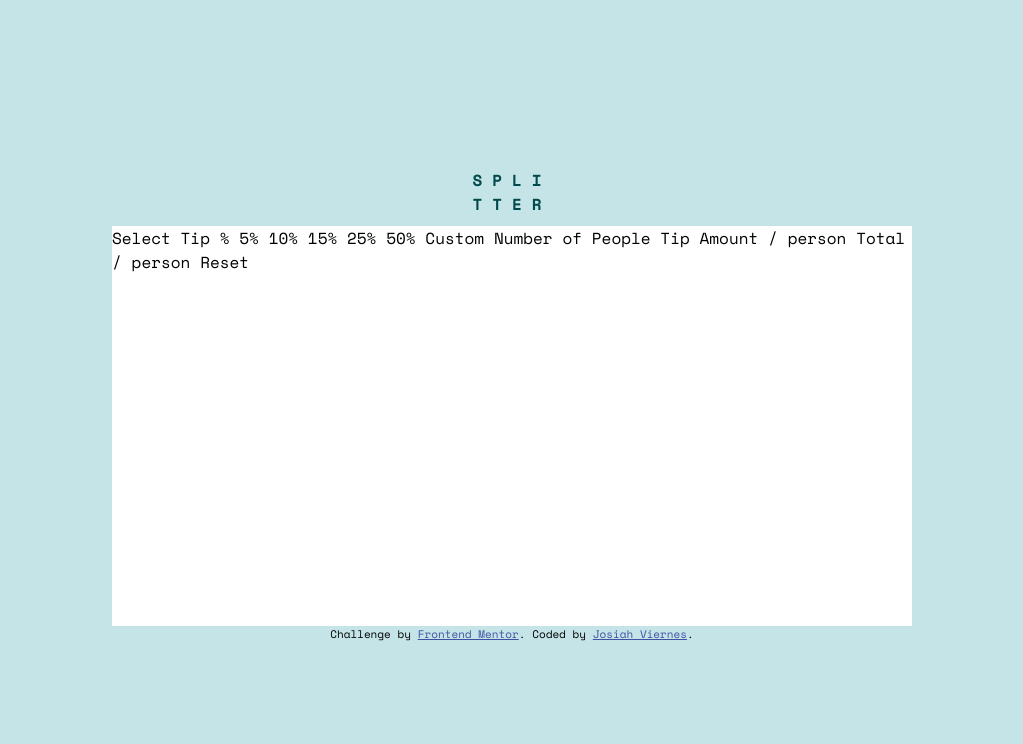
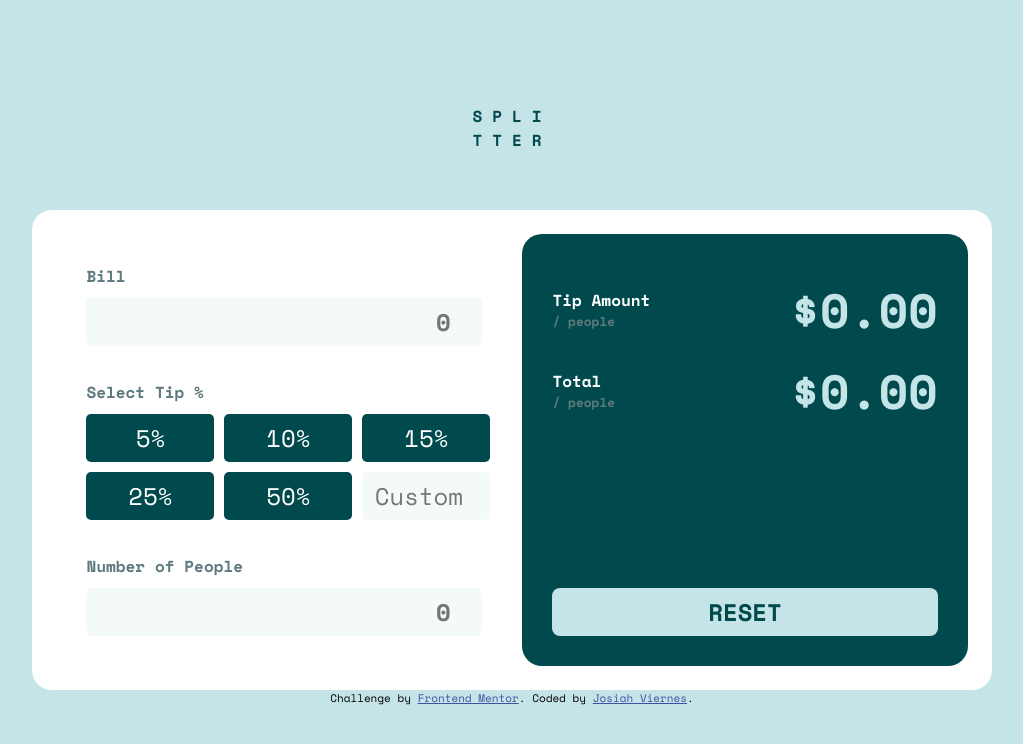
Before and after one commit to Josiah-090602/tip-calculator-app, a plain HTML site: page index.html in a window 1280 px wide. Shown: the whole page, without its empty margins (128-1151 px from the left). Drawn offline with nearby package versions, Linux system fonts and the light colour scheme.

Commit message:
Added: User Interface, Not functional

```diff
--- a/index.html
+++ b/index.html
@@ -13,27 +13,43 @@
     <p class="splitter">SPLI<br>TTER</p>
 
   <main class="main-con">
-    <form>
+    <form class="input-form">
+        <div class="input-con">
+        <label for="#bill">Bill</label>
+        <input class="input-field" type="number" name="" id="bill" placeholder="0">
+        </div>
 
+        <div class="selection-con">
+          <label>Select Tip %</label>
+          <div class="tip-selection">
+          <button class="tip-percent" tip="5">5%</button>
+          <button class="tip-percent" tip="10">10%</button>
+          <button class="tip-percent" tip="15">15%</button>
+          <button class="tip-percent" tip="25">25%</button>
+          <button class="tip-percent" tip="50">50%</button>
+          <input class="tip-percent" type="number" name="" id="custom-tip" placeholder="Custom">
+          </div>
+        </div>
+
+        <div class="input-con">
+          <label for="#count">Number of People</label>
+          <input class="input-field" type="number" name="" id="count" placeholder="0">
+        </div>
     </form>
+    <section class="preview">
+        <div class="preview-wrapper">
+            <div class="computed-con">
+              <p>Tip Amount<span>/ people</span></p>
+              <span id="tip-amount">$0.00</span>
+            </div>
+            <div class="computed-con">
+              <p>Total<span>/ people</span></p>
+              <span id="total-amount">$0.00</span>
+            </div>
 
-  Select Tip %
-  5%
-  10%
-  15%
-  25%
-  50%
-  Custom
-
-  Number of People
-
-  Tip Amount
-  / person
-
-  Total
-  / person
-
-  Reset
+          </div>
+          <button id="reset-button">RESET</button>
+    </section>
   </main>
 
     <div class="attribution">
--- a/style.css
+++ b/style.css
@@ -9,12 +9,13 @@
 }
 
 :root{
-    --Very-dark-cyan: hsl(183, 100%, 15%);
+    --Very-dark-cyan: rgb(0, 73, 77);
     --Dark-grayish-cyan: hsl(186, 14%, 43%);
     --Grayish-cyan: hsl(184, 14%, 56%);
     --Light-grayish-cyan: hsl(185, 41%, 84%);
     --Very-light-grayish-cyan: hsl(189, 41%, 97%);
     --White: hsl(0, 0%, 100%);
+    --FontsizeInputs: 24px;
 }
 
 .attribution { font-size: 11px; text-align: center; }
@@ -34,10 +35,129 @@ body {
     font-weight: 600;
     letter-spacing: 10px;
     padding: 10px;
+    margin-bottom: 3rem;
 }
 
+
 .main-con{
-    height: 25rem;
-    width: 50rem;
+    height: 30rem;
+    width: 60rem;
     background-color: var(--White);
+    padding: 1.5rem;
+    border-radius: 20px;
+    display: flex;
+    gap: 10px;
+    font-weight: 700;
 }
+
+.input-form, .preview{
+    display: flex;
+    flex-direction: column;
+    padding: 1.9rem;
+}
+
+.input-form{
+    width: 50%;
+    justify-content: space-between;
+}
+
+label {
+    color: var(--Dark-grayish-cyan);
+}
+
+.preview{
+    width: 50%;
+    background-color: var(--Very-dark-cyan);
+    border-radius: 20px;
+    justify-content: space-between;
+}
+
+.selection-con{
+    display: flex;
+    flex-direction: column;
+    gap: 10px;
+}
+
+
+.tip-selection{
+    display: grid;
+    grid-template-columns: auto auto auto;
+    gap: 10px;
+}
+
+.tip-percent{
+    height: 3rem;
+    width: 8rem;
+    background-color: var(--Very-dark-cyan);
+    color: var(--White);
+    font-size: var(--FontsizeInputs);
+    border-radius: 5px;
+    border: none;
+
+}
+
+.tip-percent:last-child{
+    background-color: var(--Very-light-grayish-cyan);
+    color: var(--Very-dark-cyan);
+    text-align: center;
+}
+
+.input-con{
+    display: flex;
+    flex-direction: column;
+    gap: 10px;
+}
+
+.input-field{
+    background-color: var(--Very-light-grayish-cyan);
+    color: var(--Very-dark-cyan);
+    text-align: center;
+    border: none;
+    height: 3rem;
+    font-size: var(--FontsizeInputs);
+    font-weight: 700;
+    padding: 1rem;
+    text-align: end;
+    border-radius: 5px;
+}
+
+.preview-wrapper{
+    margin-top: 10px;
+    display: flex;
+    flex-direction: column;
+    gap: 10px;
+}
+
+.computed-con{
+    display: flex;
+    justify-content: space-between;
+    align-items: center;
+}
+
+.computed-con > p{
+    color: var(--White);
+    display: flex;
+    flex-direction: column;
+}
+
+.computed-con > p > span{
+    color: var(--Dark-grayish-cyan);
+    font-size: 0.8rem;
+}
+
+#tip-amount, #total-amount{
+    font-size: 3rem;
+    color: var(--Light-grayish-cyan);
+}
+
+
+#reset-button{
+    height: 3rem;
+    width: 100%;
+    background-color: var(--Light-grayish-cyan);
+    color: var(--Very-dark-cyan);
+    border-radius: 8px;
+    border: none;
+    font-size: 1.5rem;
+    font-weight: 700;
+}
```
